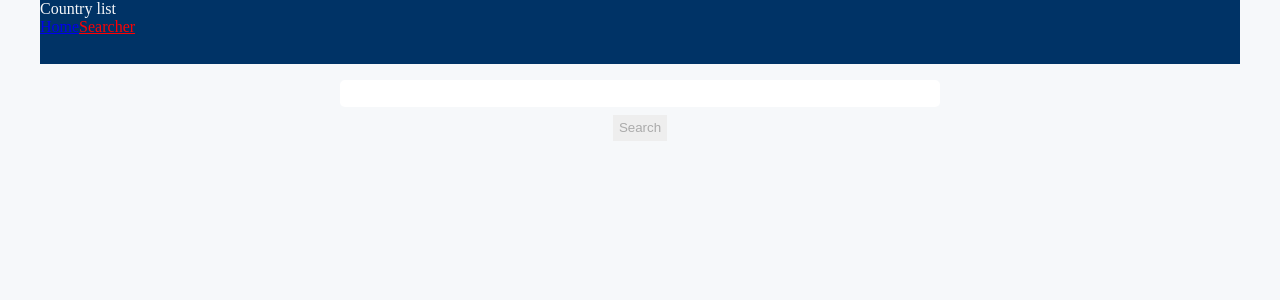
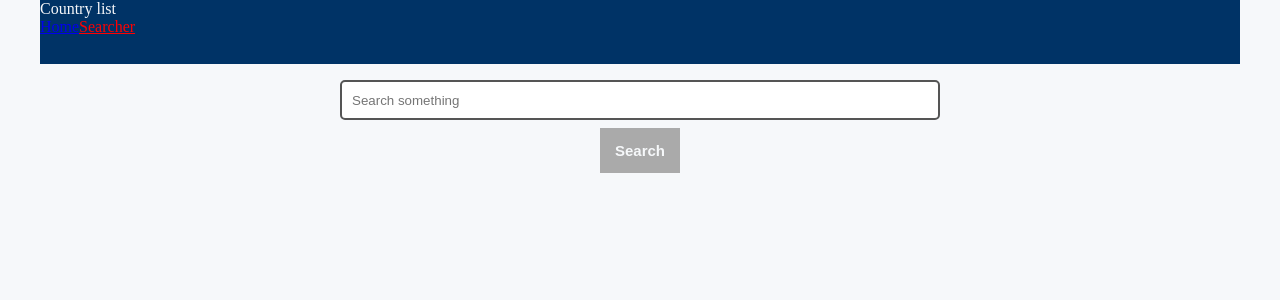
Before and after one commit to gerarwu/news, a React (Create React App) app: page /searcher in a window 1280 px wide. Shown: the top 300 px of the page. Built offline with nearby package versions, Linux system fonts and the light colour scheme.

Commit message:
last changes

```diff
--- a/src/components/Preview/Preview.js
+++ b/src/components/Preview/Preview.js
@@ -7,8 +7,7 @@ import useRenderCount from '../../utils/useRenderCount'
 
 const Preview = (props) => {
     useRenderCount('Preview')
-    let classesArray = [classes.Preview];
-    classesArray.push(classes.show);
+    let classesArray = [classes.Preview, classes.show]
     return (
         <div className={classesArray.join(' ')}  >
             <div className={classes.Content}>
--- a/src/components/Preview/Preview.module.css
+++ b/src/components/Preview/Preview.module.css
@@ -21,8 +21,8 @@
     margin: 0 1em;
 }
 
-.Content .ExternalLink a{
-    color: #ddd;
+.ExternalLink a{
+    color: var(--primary-font-color);
     font-style: italic;
 }
 
--- a/src/components/Searcher/Searcher.js
+++ b/src/components/Searcher/Searcher.js
@@ -1,38 +1,42 @@
 import React from 'react';
 import classes from './Searcher.module.css';
-import useFetch from '../../services/useFetch'
 
 import axios from '../../config/axios';
 import News from '../New/News';
-import ProgressBar from '../../UI/ProgressBar/ProgressBar';
 
 const Searcher = () => {
 
     const [searchValue, setSearchValue] = React.useState('')
-    const [searchUrl, setSearchUrl] = React.useState('')
     const [isSearching, setIsSearching] = React.useState(false)
-    const {data} =  useFetch(searchUrl)
+    const [dataNews, setDataNews] = React.useState([])
 
     React.useEffect(() => {
         if(isSearching){
-            setSearchUrl(`/v2/everything?q=${searchValue}`)
+            axios.get(`/v2/everything?q=${searchValue}`)
+                .then(response => {
+                  setDataNews(response.data.articles)
+                })
+
             setIsSearching(false)
-        }else{
-            setSearchUrl('')
         }
-    }, [searchValue, isSearching])
+    }, [isSearching])
 
     return <div className={classes.Searcher}>
-        <input type="text" value={searchValue} onChange={(e) => setSearchValue(e.target.value)}/>
+        <input
+            type="text"
+            placeholder="Search something"
+            value={searchValue}
+            onChange={(e) => setSearchValue(e.target.value)}
+        />
 
         <button
             onClick={() => setIsSearching(true)}
-            disabled={isSearching || searchValue.trim().length == 0
-        }>
-            { isSearching ? 'Searching...' : 'Search'}
+            disabled={isSearching || !(searchValue.trim().length)}
+        >
+            {isSearching ? 'Searching...' : 'Search'}
         </button>
 
-        <News news={data}/>
+        <News news={dataNews}/>
     </div>
 }
 
--- a/src/components/Searcher/Searcher.module.css
+++ b/src/components/Searcher/Searcher.module.css
@@ -5,8 +5,8 @@
 
 .Searcher input{
     box-sizing: border-box;
-    border: 0;
-    height: 2em;
+    border: 2px solid #555;
+    height: 3em;
     width: 80%;
     max-width: 600px;
     border-radius: 5px;
@@ -15,13 +15,26 @@
     margin-bottom: .5rem;
 }
 
+.Searcher input:focus{
+    outline-width: 0;
+}
+
 .Searcher button {
     border: 0;
-    height: 2em;
-    background-color: #eee;
+    height: 3em;
+    width: 5rem;
+    background-color: #555;
+    font-size: 15px;
+    color: var(--primary-background-color);
+    font-weight: bold;
     display: block;
     margin: 0 auto;
-
+    margin-bottom: 2rem;
+    cursor: pointer;
+}
+.Searcher button:disabled{
+    background-color:#aaa;
+    cursor: auto;
 }
 
 .Searcher button:active{
```
